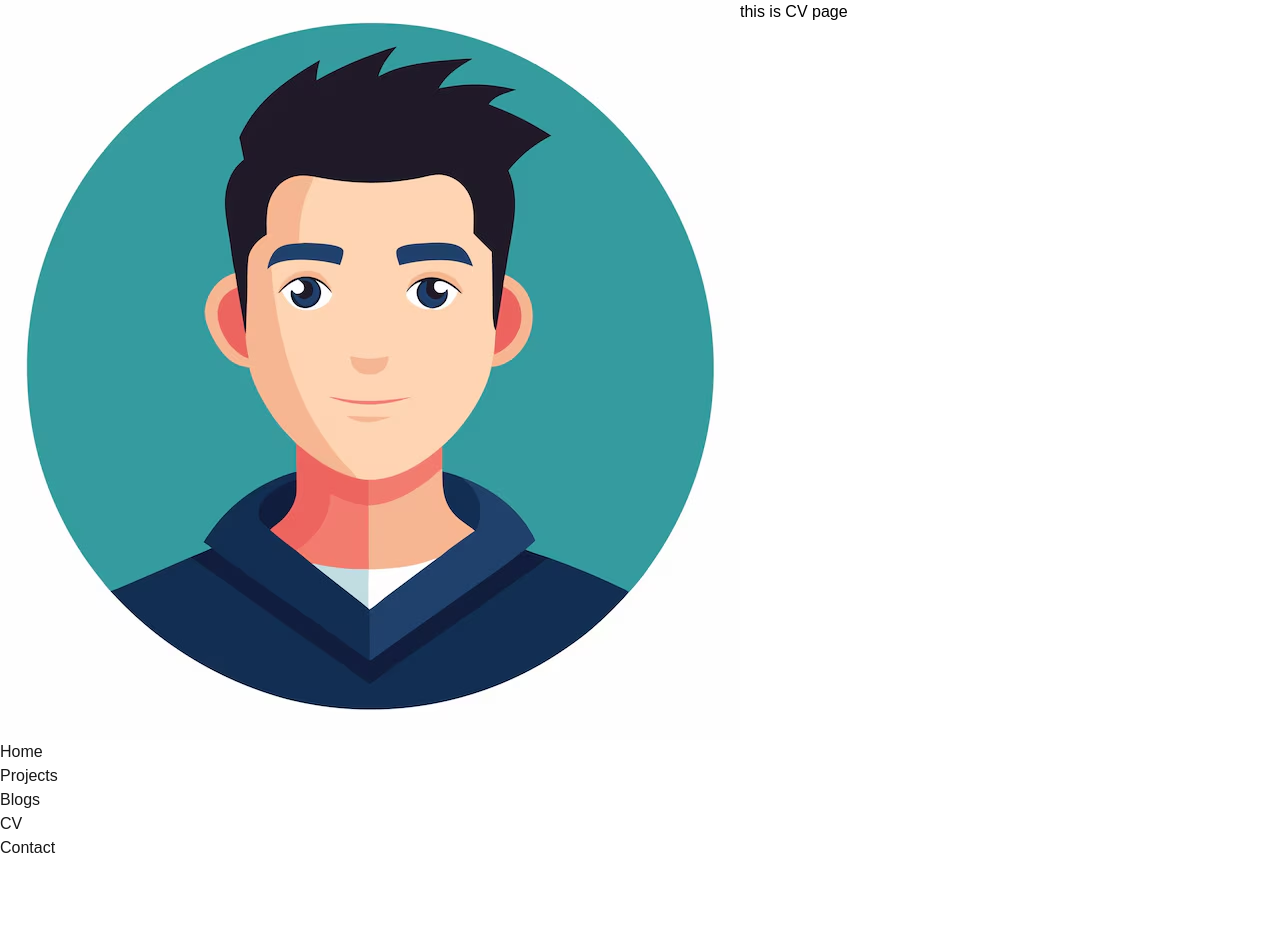
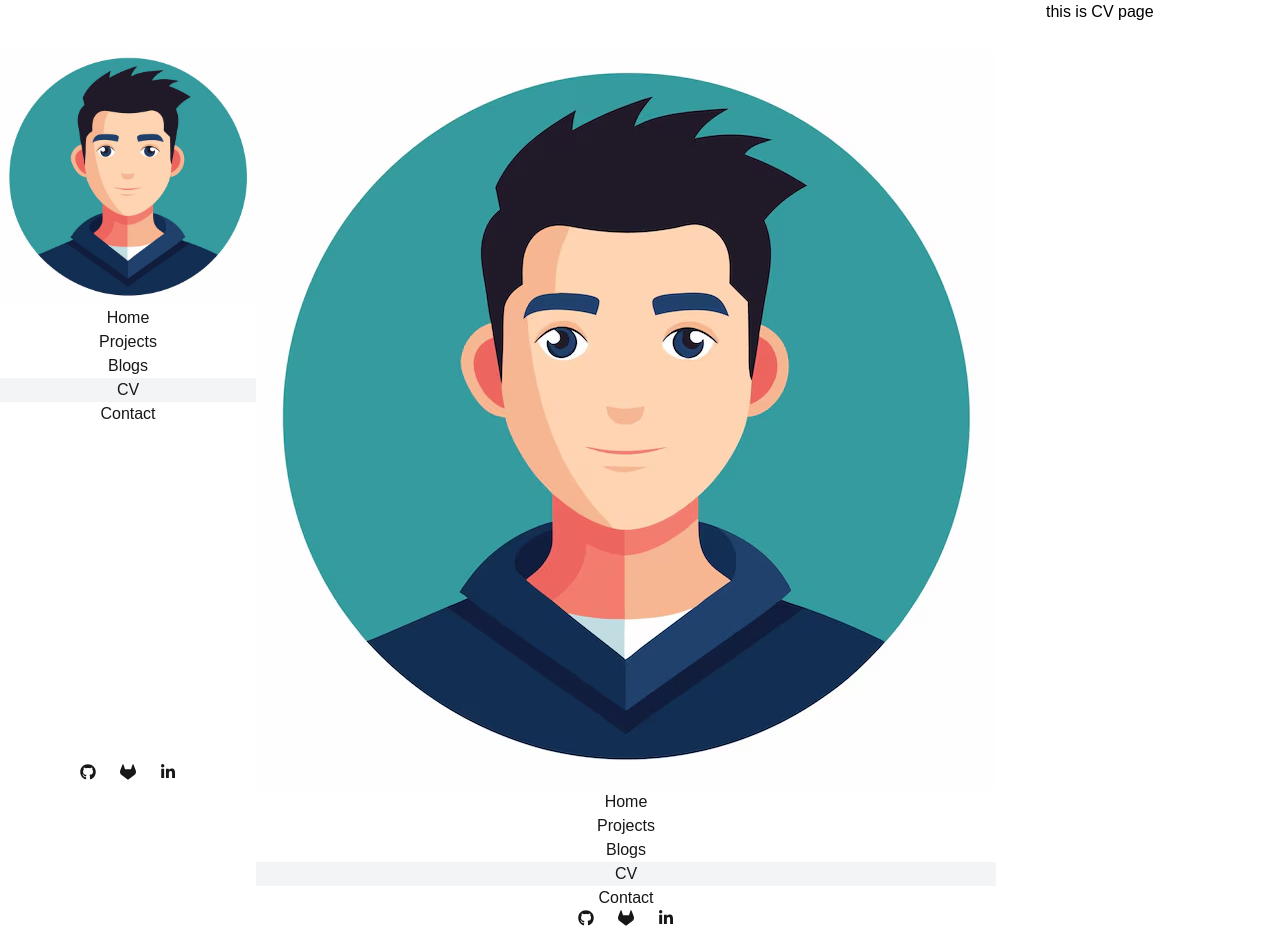
Before and after one commit to jawelu/portfolio, a Next.js app: page /cv in a window 1280 px wide. Before the commit the page ends 860 px from the top, so only its background shows below. Built offline with nearby package versions, Linux system fonts and the light colour scheme.

Commit message:
add drawer

```diff
--- a/package.json
+++ b/package.json
@@ -10,10 +10,12 @@
     "postinstall": "flowbite-react patch"
   },
   "dependencies": {
+    "clsx": "^2.1.1",
     "flowbite-react": "^0.11.8",
     "next": "15.3.4",
     "react": "^19.0.0",
-    "react-dom": "^19.0.0"
+    "react-dom": "^19.0.0",
+    "react-icons": "^5.5.0"
   },
   "devDependencies": {
     "@eslint/eslintrc": "^3",
--- a/src/app/blogs/page.tsx
+++ b/src/app/blogs/page.tsx
@@ -1,6 +1,6 @@
 export default function BlogPage() {
     return (
-        <div>
+        <div className="text-black">
             this is Blog page
         </div>
     )
--- a/src/app/cv/page.tsx
+++ b/src/app/cv/page.tsx
@@ -1,7 +1,9 @@
 export default function CVPage() {
     return (
-        <div className="text-black">
-            this is CV page
+        <div className="text-black mx-[20px] sm:mx-[50px] ">
+            <div className="m-auto">
+                this is CV page
+            </div>
         </div>
     )
 }
--- a/src/app/layout.tsx
+++ b/src/app/layout.tsx
@@ -1,9 +1,8 @@
-"use client";
-import { Sidebar, SidebarItem, SidebarItemGroup, SidebarItems } from "flowbite-react";
-import { Avatar } from "flowbite-react";
-// import type { Metadata } from "next";
+
+import type { Metadata } from "next";
 import { Geist, Geist_Mono } from "next/font/google";
 import "./globals.css";
+import ResponsiveSidebarComponent from "@/components/responsiveSidebar";
 
 const geistSans = Geist({
   variable: "--font-geist-sans",
@@ -15,10 +14,10 @@ const geistMono = Geist_Mono({
   subsets: ["latin"],
 });
 
-// export const metadata: Metadata = {
-//   title: "Create Next App",
-//   description: "Generated by create next app",
-// };
+export const metadata: Metadata = {
+  title: "Create Next App",
+  description: "Generated by create next app",
+};
 
 export default function RootLayout({
   children,
@@ -28,41 +27,12 @@ export default function RootLayout({
   return (
     <html lang="en">
       <body
-        className={`${geistSans.variable} ${geistMono.variable} antialiased flex flex-row`}
+        className={`${geistSans.variable} ${geistMono.variable} antialiased`}
       >
-
-
-
-          <Sidebar aria-label="Default sidebar example" className="h-screen">
-
-            <div className="flex flex-wrap gap-2">
-              <Avatar img="/avatar.avif" alt="avatar of Jese" size="xl" rounded className="mx-auto" />
-            </div>
-
-            <SidebarItems>
-              <SidebarItemGroup>
-                <SidebarItem href="/" >
-                  Home
-                </SidebarItem>
-                <SidebarItem href="/projects">
-                  Projects
-                </SidebarItem>
-                <SidebarItem href="/blogs">
-                  Blogs
-                </SidebarItem>
-                <SidebarItem href="/cv" >
-                  CV
-                </SidebarItem>
-                <SidebarItem href="/contact" >
-                  Contact
-                </SidebarItem>
-              </SidebarItemGroup>
-            </SidebarItems>
-          </Sidebar>
-
-
-
-        {children}
+        <div className=" sm:flex sm:flex-row" id="kkkkkk">
+            <ResponsiveSidebarComponent/>
+            {children}
+        </div>
       </body>
     </html>
   );
--- a/src/app/page.tsx
+++ b/src/app/page.tsx
@@ -1,4 +1,4 @@
-"use client"
+// "use client"
 export default function HomePage() {
   return (
       <div className="text-black">
--- /dev/null
+++ b/src/components/responsiveSidebar.tsx
@@ -0,0 +1,118 @@
+"use client";
+import { Sidebar, SidebarItem, SidebarItemGroup, SidebarItems } from "flowbite-react";
+import { Avatar } from "flowbite-react";
+import { useState } from "react"
+import { Drawer, DrawerItems } from "flowbite-react"
+import { RxHamburgerMenu } from "react-icons/rx";
+import { FaLinkedinIn } from "react-icons/fa";
+import { FaGitlab } from "react-icons/fa6";
+import { FaGithub } from "react-icons/fa";
+import { usePathname } from 'next/navigation'
+import clsx from "clsx";
+export default function ResponsiveSidebarComponent() {
+  const [open, setOpen] = useState(false)
+  const pathname = usePathname()
+  const sidebarContent = (
+    <Sidebar aria-label="Sidebar nav"
+      // className="h-full
+      // [&>div]:bg-[rgb(0.961151 0 0)]
+      //  [&>div]:p-0"
+      className="h-full
+  [&>div]:bg-[rgb(0.961151 0 0)]
+     [&>div]:p-0
+    [&>div]:rounded-none
+     "
+
+
+    >
+      <div className="flex flex-col
+    justify-between h-screen">
+        <div>
+          <div className="flex flex-wrap gap-2 mt-[50px]">
+            <Avatar img="/avatar.avif" alt="avatar of Jese" size="xl" rounded className="mx-auto" />
+          </div>
+          <SidebarItems>
+            <SidebarItemGroup>
+              <SidebarItem
+                 className={clsx('hover:bg-gray-200 rounded-none', {
+                  'bg-gray-100': pathname === '/'
+              })}
+                href="/" >
+                Home
+              </SidebarItem>
+              <SidebarItem
+                    className={clsx('hover:bg-gray-200 rounded-none', {
+                      'bg-gray-100': pathname === '/projects'
+                  })}
+                href="/projects">
+                Projects
+              </SidebarItem>
+              <SidebarItem
+                   className={clsx('hover:bg-gray-200 rounded-none', {
+                    'bg-gray-100': pathname === '/blogs'
+                })}
+                href="/blogs">
+                Blogs
+              </SidebarItem>
+              <SidebarItem
+                  className={clsx('hover:bg-gray-200 rounded-none', {
+                    'bg-gray-100': pathname === '/cv'
+                })}
+                href="/cv" >
+                CV
+              </SidebarItem>
+              <SidebarItem
+                 className={clsx('hover:bg-gray-200 rounded-none', {
+                  'bg-gray-100': pathname === '/contact'
+              })}
+                href="/contact" >
+                Contact
+              </SidebarItem>
+            </SidebarItemGroup>
+          </SidebarItems>
+        </div>
+
+
+        <div className=" flex justify-center gap-6 mb-[20px]">
+        <FaGithub className="cursor-pointer"/>
+        <FaGitlab className="cursor-pointer"/>
+          <FaLinkedinIn className="cursor-pointer"/>
+
+        </div>
+      </div>
+
+    </Sidebar>
+  )
+
+  return (
+    <>
+      {/* 移动端按钮 */}
+      <div className="sm:hidden p-4 flex flex-row">
+        {/* <Button onClick={() => setOpen(true)} color="gray"> */}
+        <RxHamburgerMenu className="hover:cursor-pointer" onClick={() => setOpen(true)} />
+        <div className="text-black flex  mx-auto">
+          Portfolio ⚡️
+        </div>
+        {/* </Button> */}
+      </div>
+
+      {/* 抽屉 Drawer */}
+
+      <Drawer
+        className="p-0 w-[256px]"
+        open={open} onClose={() => setOpen(false)} position="left">
+        {/* <DrawerHeader title="Menu" /> */}
+        <DrawerItems className="h-screen w-[256px] ">
+
+          {sidebarContent}
+
+        </DrawerItems>
+      </Drawer>
+
+      {/* 大屏固定 Sidebar */}
+      <div className="hidden sm:block h-screen ">
+        {sidebarContent}
+      </div>
+    </>
+  )
+}
```
Also changed, not shown: 1 other file (tests, documents, lock files or other folders).
